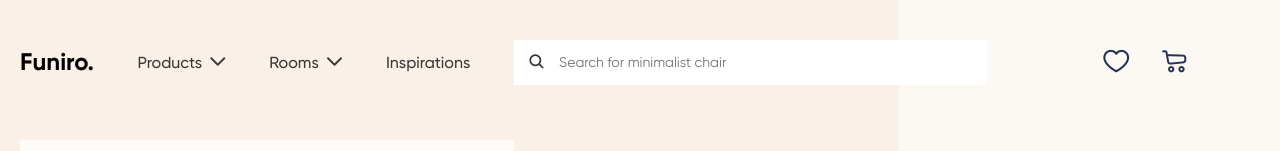
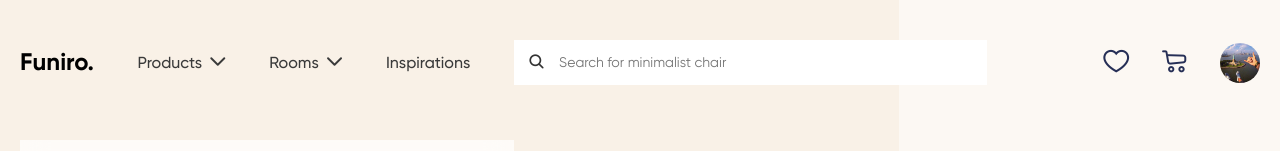
Before and after one commit to T-mus/Funiro, a plain HTML site: page index.html in a window 1280 px wide. Shown: the top 151 px of the page. Drawn offline with nearby package versions, Linux system fonts and the light colour scheme; the site is published under a folder, as on GitHub Pages, so addresses that start at the root find nothing.

Commit message:
Update index.html

```diff
--- a/index.html
+++ b/index.html
@@ -104,7 +104,7 @@
                     <div class="actions-header__item">
                         <div class="actions-header__subitem actions-header__subitem_user">
                             <div class="user-actions-header">
-                                <a href="" class="" style="background-image: url('/Images/avatar.jpg');"></a>
+                                <a href="" class="" style="background-image: url('Images/avatar.jpg');"></a>
                             </div>
                             <div class="actions-header__text">Profile</div>
                         </div>
```
